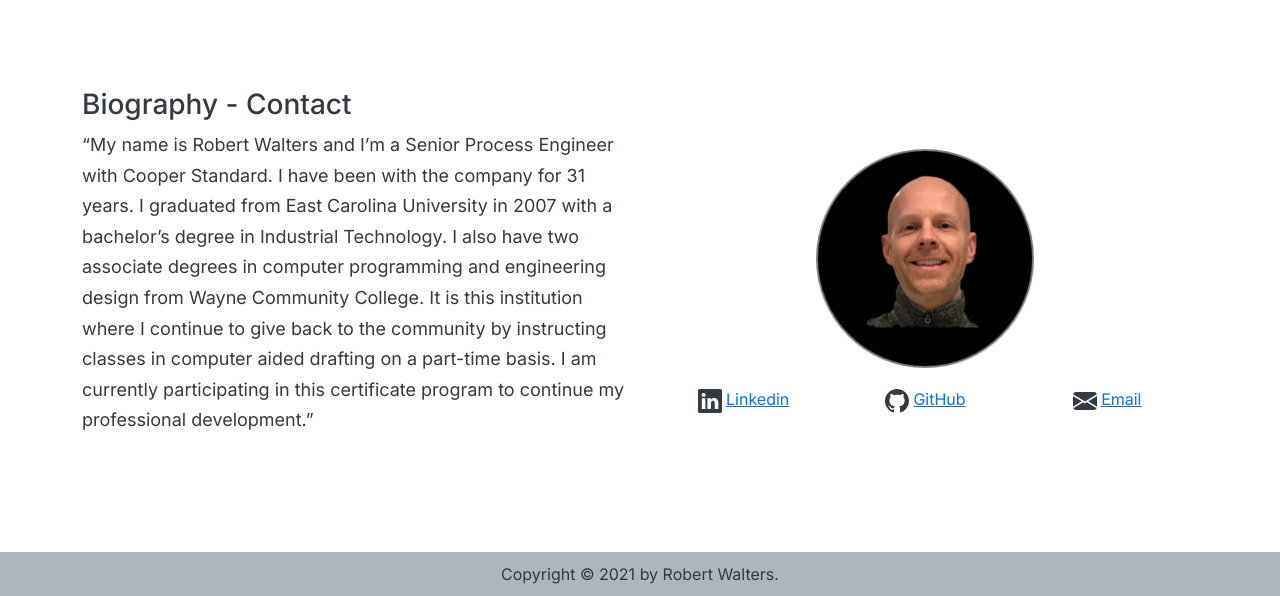
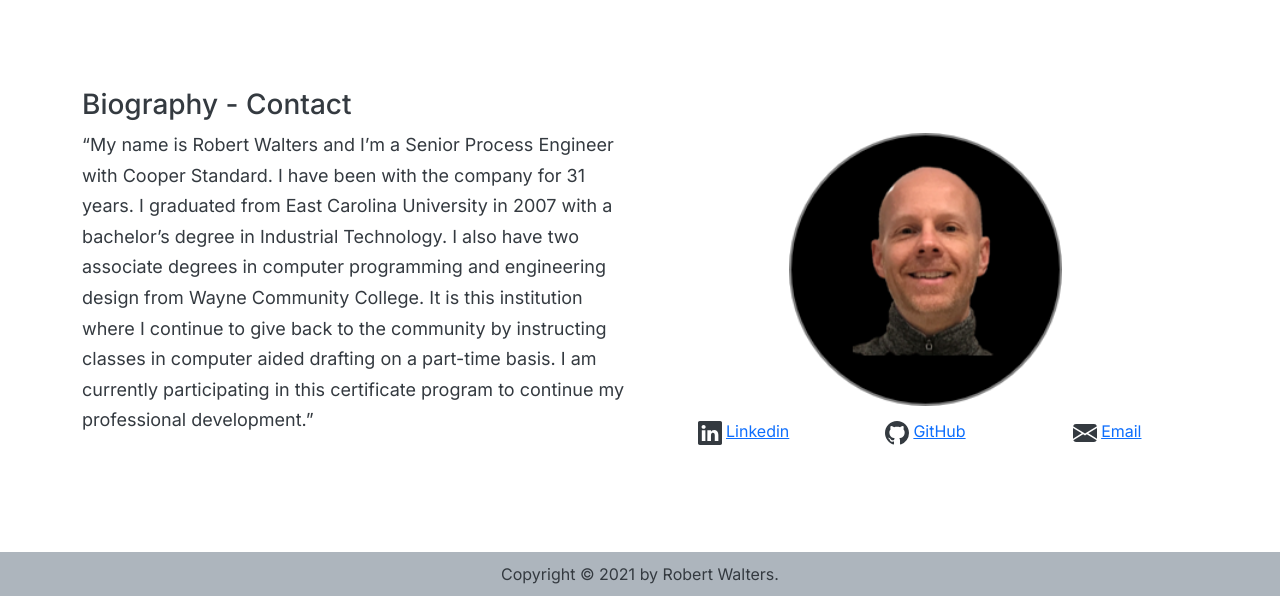
Before and after one commit to rwaltersii/rwaltersii.github.io, a plain HTML site: page index.html in a window 1280 px wide. Shown: the part 913-1509 px from the top of the page. Drawn offline with nearby package versions, Linux system fonts and the light colour scheme.

Commit message:
Updated Photo

```diff
--- a/styles.css
+++ b/styles.css
@@ -55,7 +55,7 @@ section {
 
 .img-headshot {
   display: block;
-  width: 40%;
+  width: 50%;
   margin-left: auto;
   margin-right: auto;
   margin-top: auto;
@@ -101,6 +101,7 @@ section {
   grid-template-columns: 1fr 1fr 1fr;
   grid-column-start: 2;
   justify-items: center;
+  margin-top: 10px;
 }
 
 .container {
```
